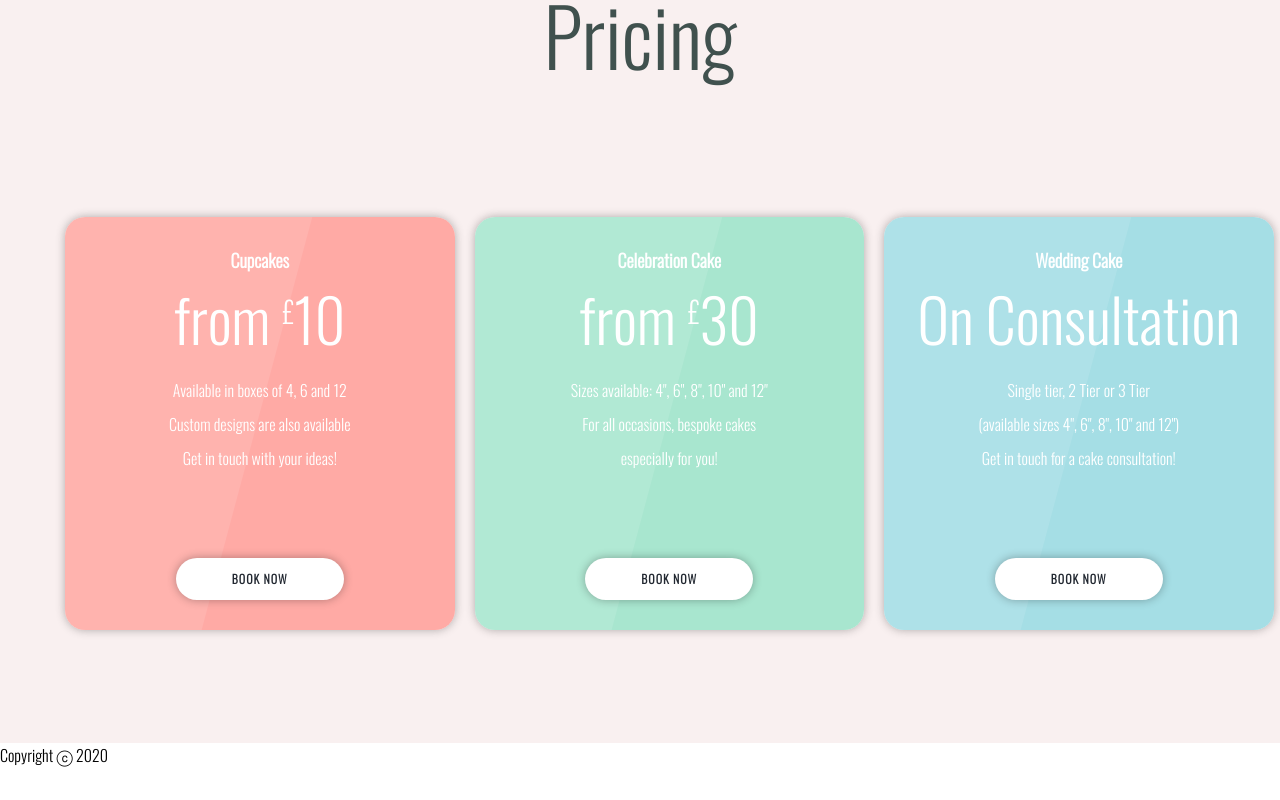
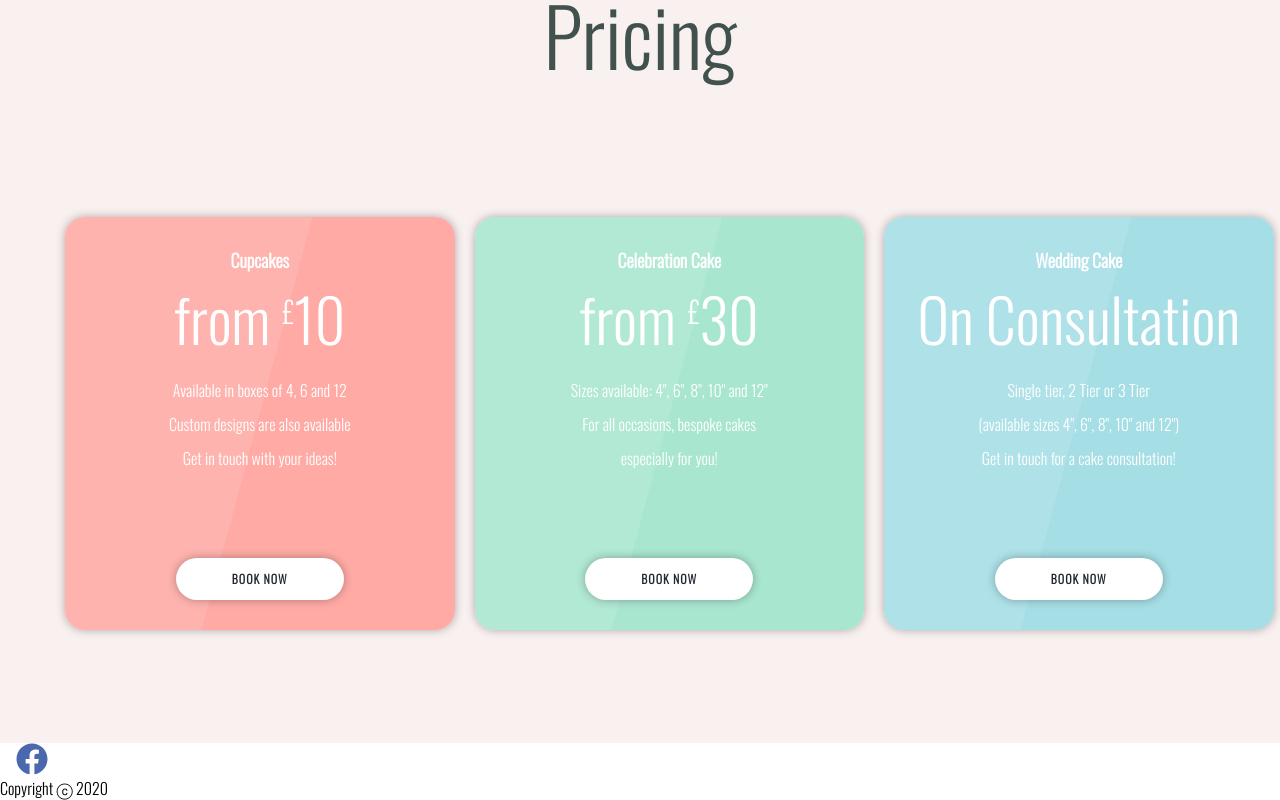
Before and after one commit to ChrisKirbyDev/Cakes, a React (Create React App) app: page / in a window 1280 px wide. Shown: the part 3026-3826 px from the top of the page. Before the commit the page ends 3793 px from the top, so only its background shows below. Built offline with nearby package versions, Linux system fonts and the light colour scheme.

Commit message:
add free-brands-svg-icons as a dependency, import social icon and test

```diff
--- a/package.json
+++ b/package.json
@@ -41,6 +41,7 @@
   },
   "dependencies": {
     "@fortawesome/fontawesome-svg-core": "^1.2.30",
+    "@fortawesome/free-brands-svg-icons": "^5.14.0",
     "@fortawesome/free-solid-svg-icons": "^5.14.0",
     "@fortawesome/react-fontawesome": "^0.1.11",
     "react-hot-loader": "^4.3.11",
--- a/src/Components/Common/contact.js
+++ b/src/Components/Common/contact.js
@@ -5,7 +5,7 @@ import {
   faFacebook,
   faTwitter,
   faInstagram
-} from "@fortawesome/free-solid-svg-icons";
+} from "@fortawesome/free-brands-svg-icons";
 
 function Contact(){
   const currentYear = new Date().getFullYear();
--- a/src/styles/modules/_contact.css
+++ b/src/styles/modules/_contact.css
@@ -1,3 +1,10 @@
-a.facebook {
+.facebook {
     color: #4968ad;
+    margin: 0 1rem;
+    transition: transform 250ms;
+    display: inline-block;
   }
+
+.facebook:hover{
+    transform: translateY(-2px);
+}
```
Also changed, not shown: 1 other file (tests, documents, lock files or other folders).
